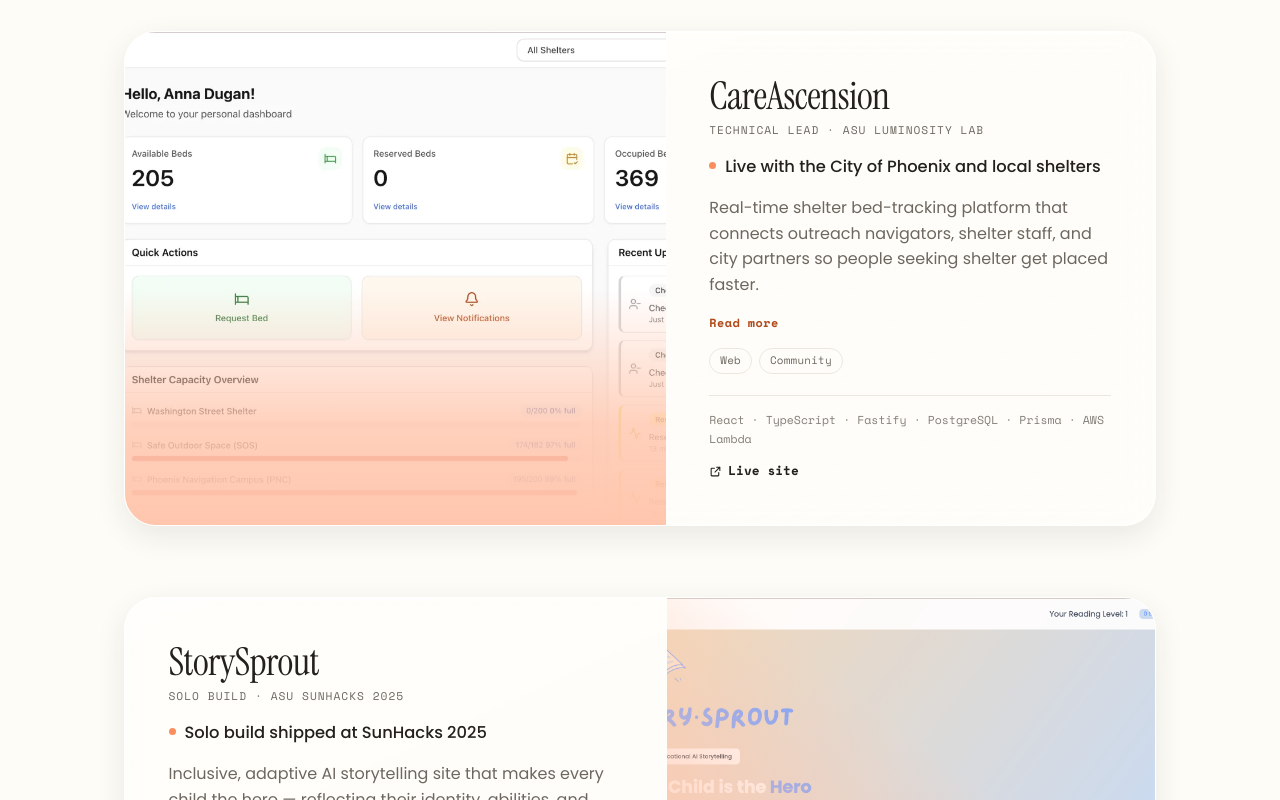
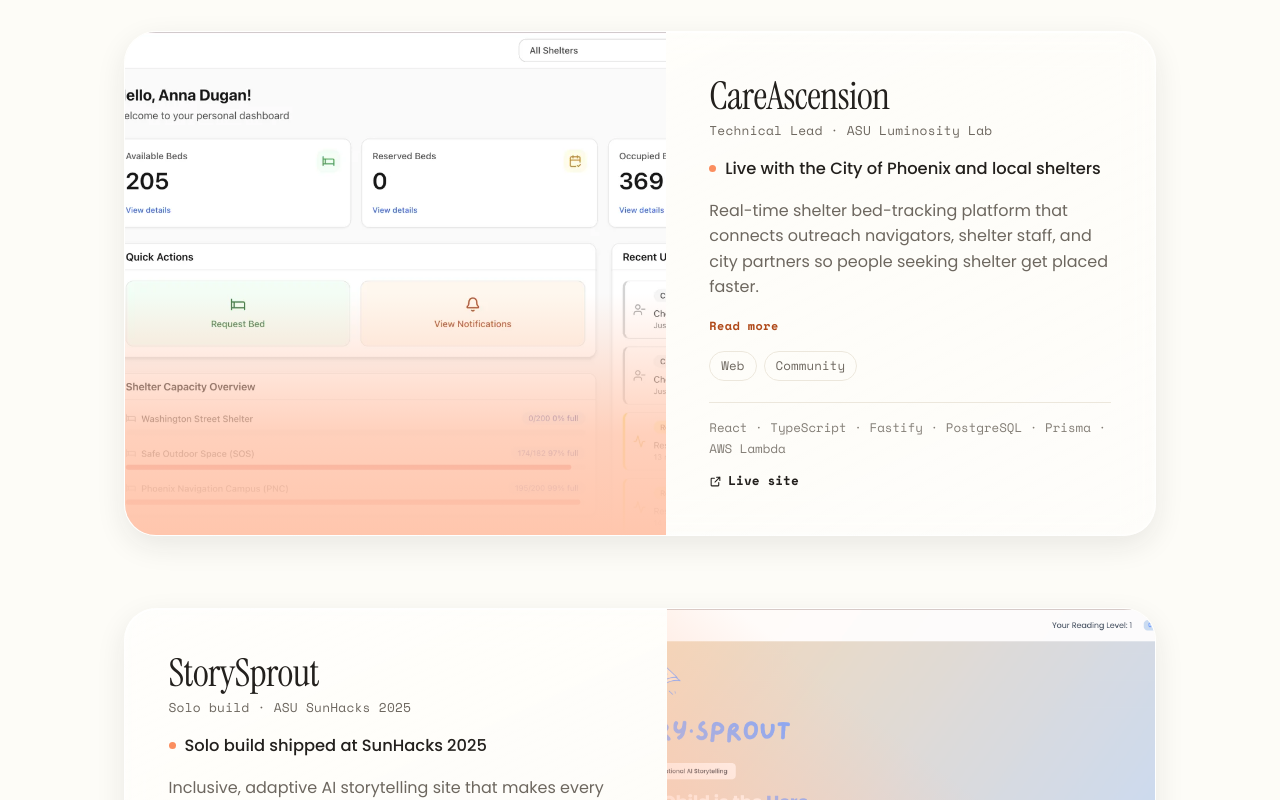
Before and after one commit to nadiashovkovy/nadias-revised-site, a React (Create React App) app: page / in a window 1280 px wide. Shown: the part 1120-1920 px from the top of the page. Built offline with nearby package versions, Linux system fonts and the light colour scheme.

Commit message:
style fixes

```diff
--- a/src/styles.css
+++ b/src/styles.css
@@ -1115,9 +1115,8 @@
 
 .project-role {
   font-family: var(--font-mono);
-  font-size: 0.7rem;
-  text-transform: uppercase;
-  letter-spacing: 0.09em;
+  font-size: 0.8rem;
+  letter-spacing: 0.02em;
   color: var(--muted);
 }
 
@@ -1187,9 +1186,9 @@
 
 .tag {
   font-family: var(--font-mono);
-  font-size: 0.68rem;
-  letter-spacing: 0.02em;
-  padding: 3px 10px;
+  font-size: 0.78rem;
+  letter-spacing: 0.01em;
+  padding: 4px 11px;
   border-radius: 999px;
   border: 1px solid var(--line);
   color: var(--muted);
@@ -1209,7 +1208,7 @@
 
 .project-stack {
   font-family: var(--font-mono);
-  font-size: 0.72rem;
+  font-size: 0.78rem;
   line-height: 1.7;
   color: var(--muted);
   opacity: 0.85;
@@ -1527,9 +1526,8 @@
 
 .project-wip-status {
   font-family: var(--font-mono);
-  font-size: 0.66rem;
-  text-transform: uppercase;
-  letter-spacing: 0.1em;
+  font-size: 0.75rem;
+  letter-spacing: 0.03em;
   color: var(--mint-deep);
 }
 
@@ -1588,8 +1586,12 @@
   background: var(--peach-deep);
   border: 2px solid var(--bg);
   transform: translate(-50%, -50%);
-  box-shadow: 0 0 12px 2px rgba(251, 142, 95, 0.45);
+  box-shadow: 0 2px 6px rgba(35, 32, 29, 0.28);
   transition: top 0.15s linear;
+}
+
+:root[data-theme='dark'] .timeline-runner::after {
+  box-shadow: 0 2px 6px rgba(0, 0, 0, 0.5);
 }
 
 @media (prefers-reduced-motion: reduce) {
```
